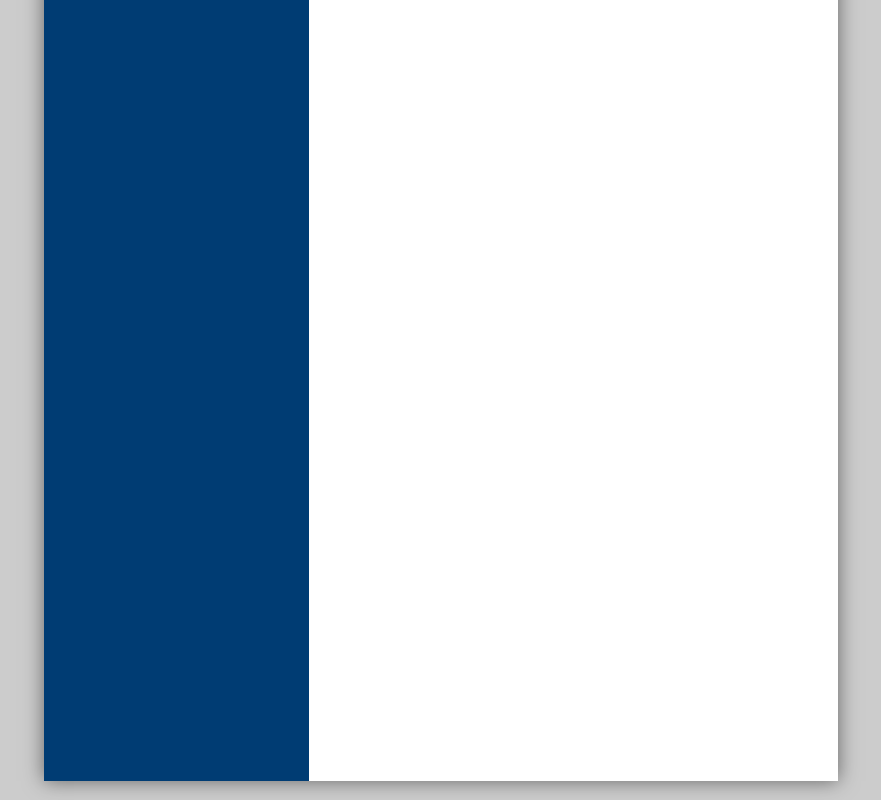
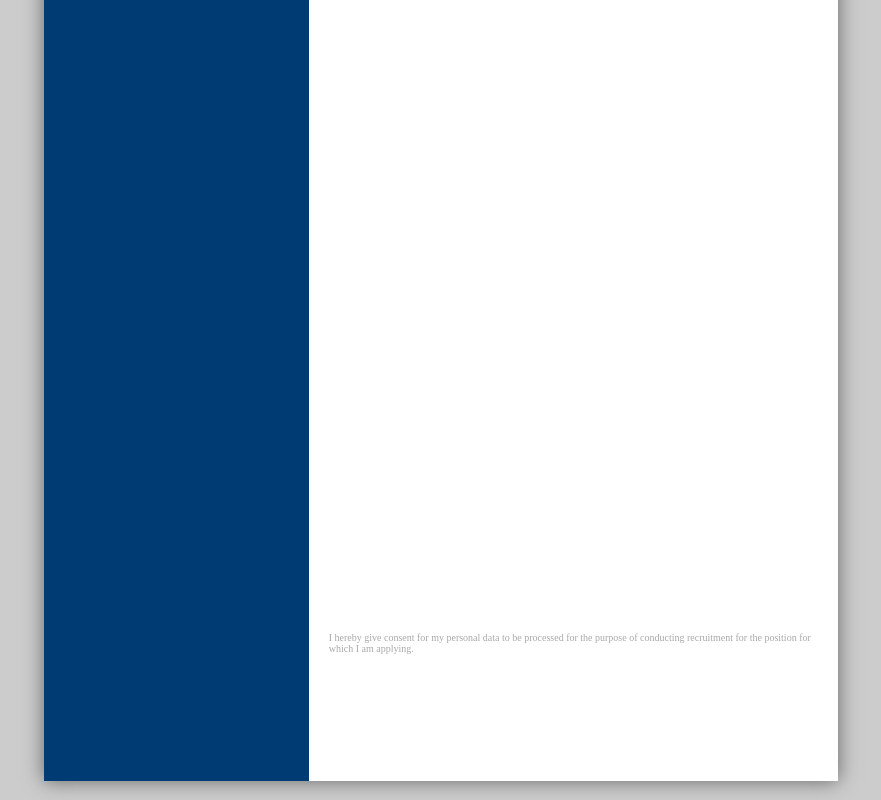
Before and after one commit to tirey93/cv_html, a plain HTML site: page index.html in a window 1280 px wide. Shown: the part 1491-2291 px from the top of the page, without its empty margins (199-1080 px from the left). Drawn offline with Linux system fonts and the light colour scheme; a web font is replaced by a local one.

Commit message:
added consent

```diff
--- a/css/styles.css
+++ b/css/styles.css
@@ -118,3 +118,16 @@ body {
     .divide-bullets{
       display: flex;
     }
+    .consent{
+      position: absolute;
+      bottom: -1345px;
+      max-width: 500px;
+      font-size: smaller;
+      color: darkgray;
+    }
+
+    @media print {
+      .consent{
+        bottom: -1115px;
+      }
+    }
--- a/index.html
+++ b/index.html
@@ -247,6 +247,7 @@
                 <span style="font-weight: lighter;">University of Lodz, Lodz</span>
               </div>
             </div>
+            <div class="consent">I hereby give consent for my personal data to be processed for the purpose of conducting recruitment for the position for which I am applying.</div>
           </article>
         </article>
       </page>
```
